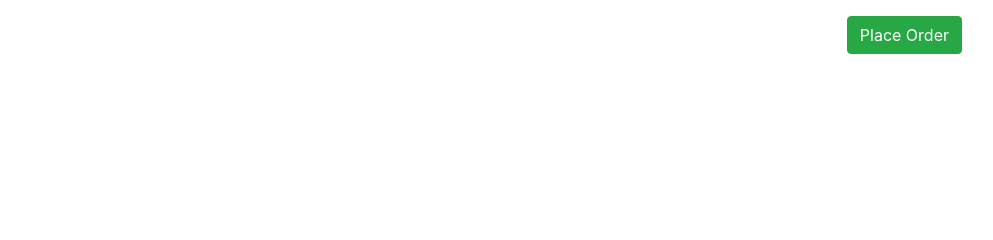
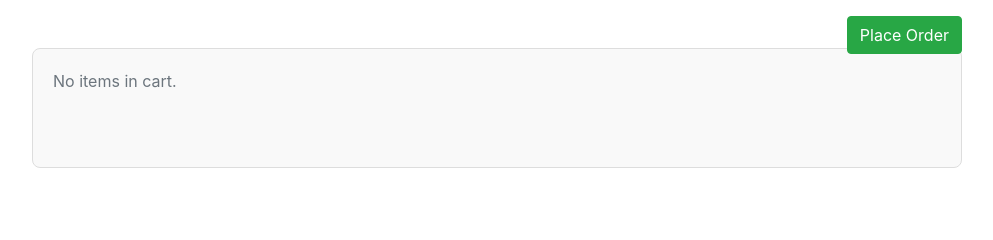
Before and after one commit to vbg03/Parcial-1-Compu, a Flask app: page /dashboard in a window 1280 px wide. Shown: the part 183-423 px from the top of the page, without its empty margins (143-1136 px from the left). Run offline with Flask 3, Linux system fonts and the light colour scheme; some libraries are stand-ins or nearby versions.

Commit message:
Update dashboard.html

```diff
--- a/frontend/web/templates/dashboard.html
+++ b/frontend/web/templates/dashboard.html
@@ -14,6 +14,15 @@
     .container {
       max-width: 960px;
     }
+
+    #cart-container {
+      margin-top: 40px;
+      padding: 20px;
+      border: 1px solid #ddd;
+      border-radius: 8px;
+      background-color: #f9f9f9;
+      min-height: 120px;
+    }
   </style>
 </head>
 
@@ -27,15 +36,9 @@
     </button>
     <div class="collapse navbar-collapse" id="navbarCollapse">
       <ul class="navbar-nav ml-auto">
-        <li class="nav-item">
-          <a class="nav-link" href="/products">Product Management</a>
-        </li>
-        <li class="nav-item">
-          <a class="nav-link" href="/users">User Management</a>
-        </li>
-        <li class="nav-item">
-          <a class="nav-link" href="/" onclick="handleLogout()">Logout</a>
-        </li>
+        <li class="nav-item"><a class="nav-link" href="/products">Product Management</a></li>
+        <li class="nav-item"><a class="nav-link" href="/users">User Management</a></li>
+        <li class="nav-item"><a class="nav-link" href="/" onclick="handleLogout()">Logout</a></li>
       </ul>
     </div>
   </nav>
@@ -44,6 +47,9 @@
     <div class="d-flex justify-content-between align-items-center mb-3">
       <h2>Available Products</h2>
     </div>
+
+    <!-- alerta opcional -->
+    <div id="message" class="alert" role="alert" style="display:none;"></div>
 
     <table id="product-list" class="table table-striped">
       <thead>
@@ -56,22 +62,26 @@
           <th>Quantity to Order</th>
         </tr>
       </thead>
-      <tbody>
-      </tbody>
+      <tbody></tbody>
     </table>
+
     <button type="button" onclick="orderProducts()" class="btn btn-success float-right">Place Order</button>
+
+    <!-- Carrito debajo de la tabla (render dinámico) -->
+    <div id="cart-container" class="mt-5">
+      <p class="text-muted m-0">No items in cart.</p>
+    </div>
+
   </div>
 
   <script src="https://code.jquery.com/jquery-3.5.1.min.js"></script>
   <script src="https://stackpath.bootstrapcdn.com/bootstrap/4.5.2/js/bootstrap.min.js"></script>
   <script src="/static/scriptProducts.js"></script>
   <script>
-    // Cargar los productos tan pronto como la página esté lista
     document.addEventListener('DOMContentLoaded', function () {
       getProducts();
     });
   </script>
-
 </body>
 
 </html>
```
